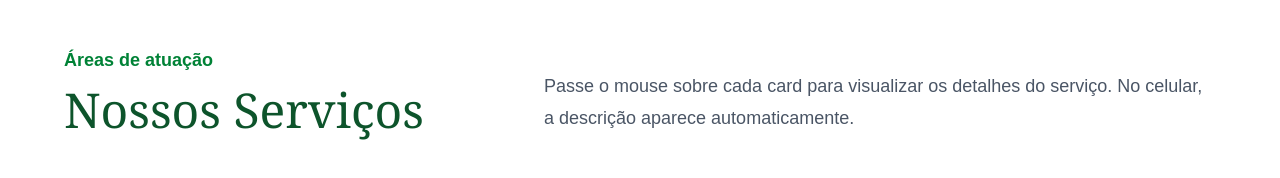
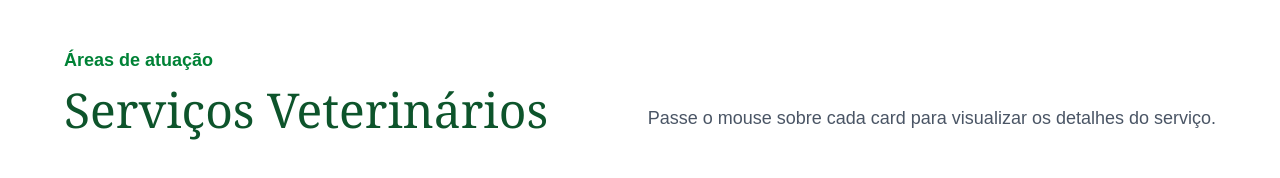
Before and after one commit to vetdrajuliana/consultoria-vet, a Next.js app: page /servicos in a window 1280 px wide. Shown: the part 658-836 px from the top of the page. Built offline with nearby package versions, Linux system fonts and the light colour scheme; no server answers; the database is empty.

Commit message:
imagem serviços

```diff
--- a/app/servicos/page.tsx
+++ b/app/servicos/page.tsx
@@ -49,7 +49,7 @@ export default async function Servicos() {
             <div className="absolute top-0 left-6 w-44 h-44 bg-green-200 rounded-[40px] opacity-60"></div>
 
             <img
-              src="https://fqpswxyjssiaqpvmgngg.supabase.co/storage/v1/object/public/Servicos/Foto%20site%20(1).PNG"
+              src="https://fqpswxyjssiaqpvmgngg.supabase.co/storage/v1/object/public/Servicos/WhatsApp%20Image%202026-05-10%20at%2012.50.01.jpeg"
               alt="Serviços Veterinários"
               className="relative z-10 max-w-full h-[430px] object-cover rounded-[50px] shadow-2xl"
             />
@@ -71,13 +71,13 @@ export default async function Servicos() {
                 className="text-4xl md:text-5xl text-green-900 font-light"
                 style={{ fontFamily: "Georgia, serif" }}
               >
-                Nossos Serviços
+                Serviços Veterinários
               </h2>
             </div>
 
             <p className="text-gray-600 text-lg leading-8 max-w-2xl">
               Passe o mouse sobre cada card para visualizar os detalhes do serviço.
-              No celular, a descrição aparece automaticamente.
+
             </p>
           </div>
 
```
